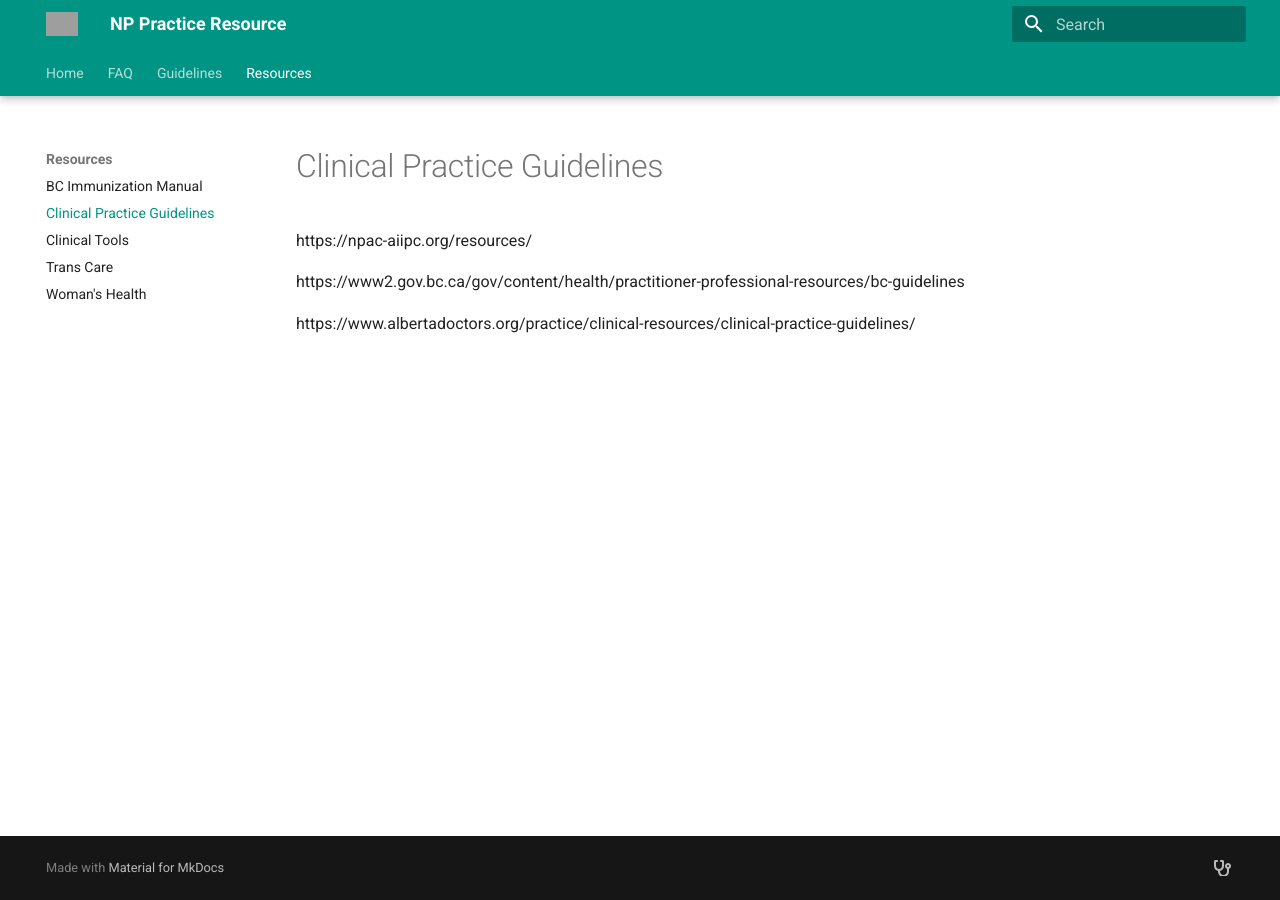
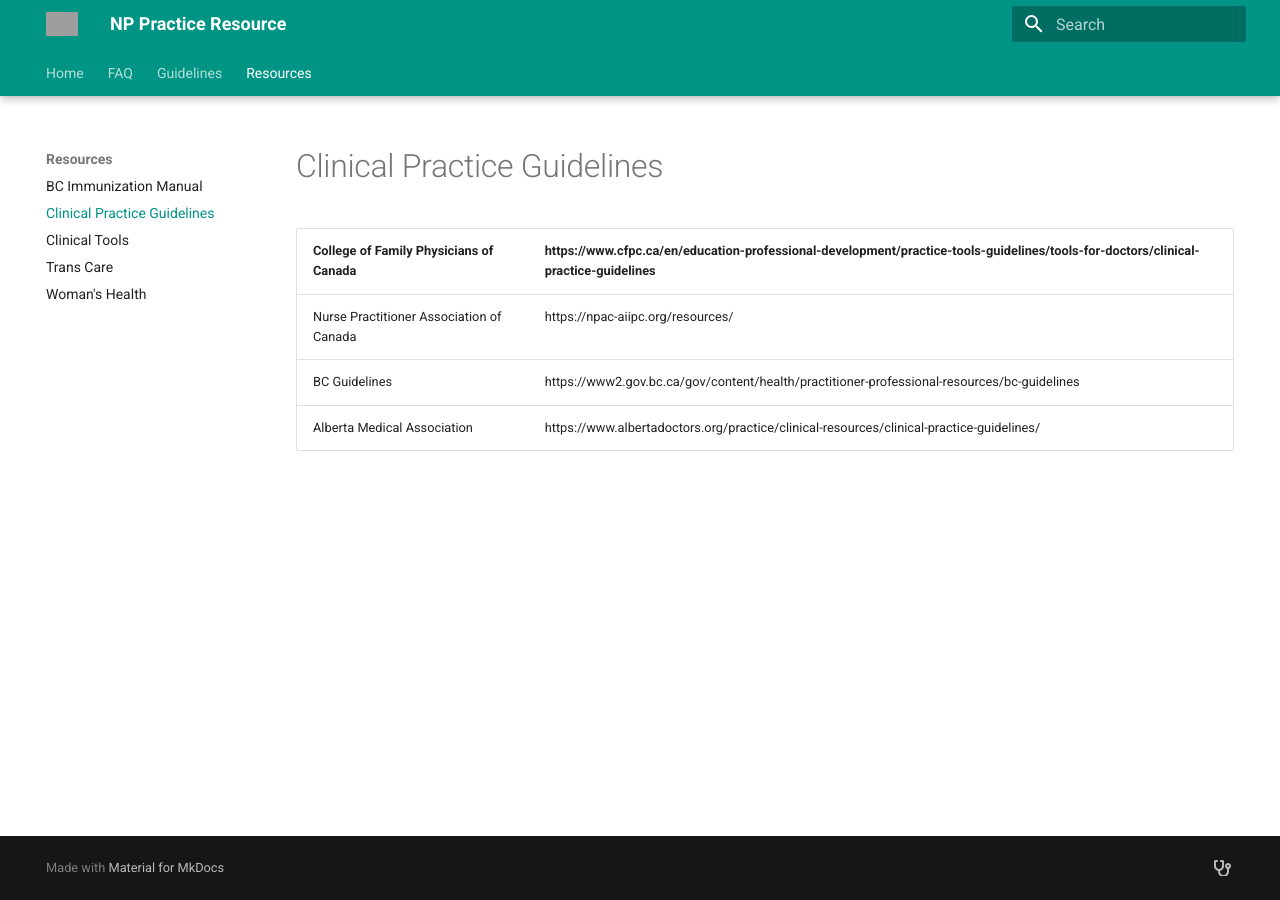
Before and after one commit to joegrafe/np-practice-resource, an MkDocs documentation site: the page built from docs/Resources/Clinical Practice Guidelines.md, in a window 1280 px wide. Built offline with MkDocs 1.6.1 and Material for MkDocs 9.7.7, drawn with Linux system fonts in a browser that asks for light colours; grey boxes are pictures that could not be loaded.

Commit message:
2026-02-03 00:53:46__{numFiles}}_M docs/Resources/BC Immunization Manual.md docs/Resources/Clinical Practice Guidelines.md

```diff
--- a/docs/Resources/Clinical Practice Guidelines.md
+++ b/docs/Resources/Clinical Practice Guidelines.md
@@ -1,7 +1,6 @@
-https://www.cfpc.ca/en/education-professional-development/practice-tools-guidelines/tools-for-doctors/clinical-practice-guidelines
 
-https://npac-aiipc.org/resources/
-
-https://www2.gov.bc.ca/gov/content/health/practitioner-professional-resources/bc-guidelines
-
-https://www.albertadoctors.org/practice/clinical-resources/clinical-practice-guidelines/
+| College of Family Physicians of Canada   | https://www.cfpc.ca/en/education-professional-development/practice-tools-guidelines/tools-for-doctors/clinical-practice-guidelines |
+| ---------------------------------------- | ---------------------------------------------------------------------------------------------------------------------------------- |
+| Nurse Practitioner Association of Canada | https://npac-aiipc.org/resources/                                                                                                  |
+| BC Guidelines                            | https://www2.gov.bc.ca/gov/content/health/practitioner-professional-resources/bc-guidelines                                        |
+| Alberta Medical Association              | https://www.albertadoctors.org/practice/clinical-resources/clinical-practice-guidelines/                                           |
```
Also changed, not shown: docs/Resources/BC Immunization Manual.md (+0 -1 lines).
